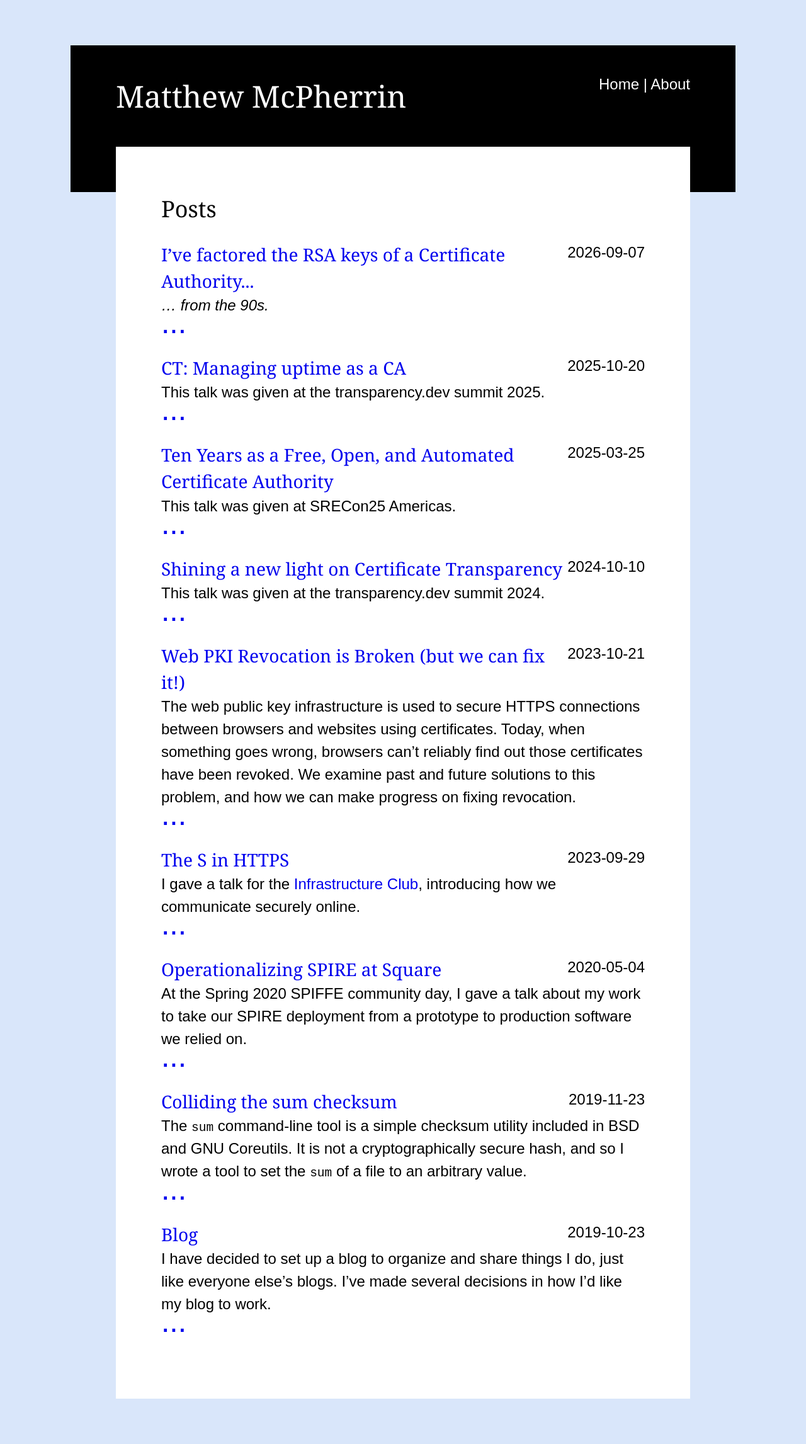
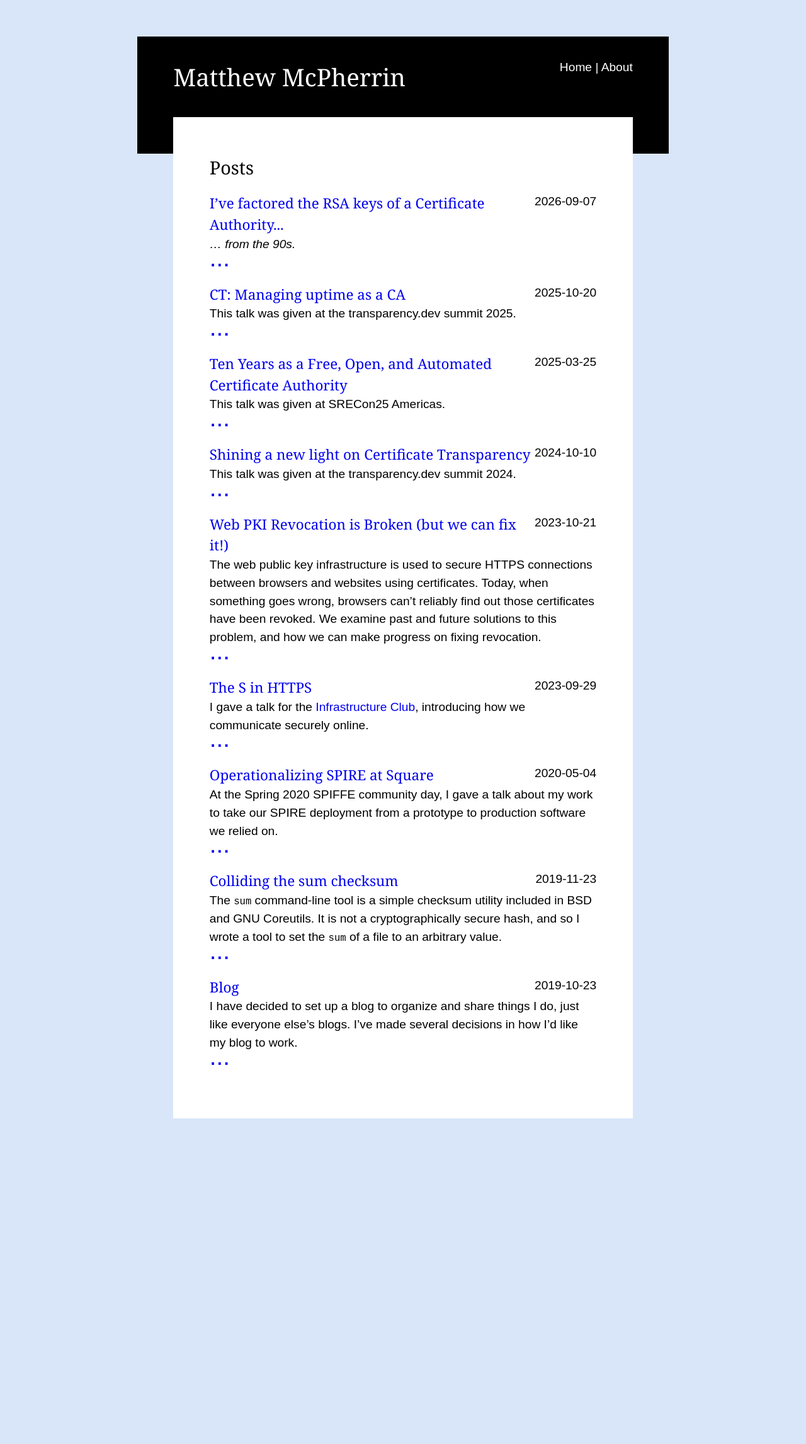
Before and after one commit to mcpherrinm/McPherrin.ca, a Jekyll site: the page built from index.html, in a window 1280 px wide. Shown: the whole page at 63% size. Built offline with Jekyll 4.4.1, drawn with Linux system fonts in a browser that asks for light colours; after the commit the page ends 1834 px from its top, so only the background shows below that.

Commit message:
I've been staring at my blog a lot and decided to shrink the font size

```diff
--- a/assets/css/styles.css
+++ b/assets/css/styles.css
@@ -5,7 +5,7 @@ html, body {
 }
 
 body {
-  font-size: 1.5em; /* Larger base font size */
+  font-size: 1.2em; /* Larger base font size */
   background-color: #d9e6fa; /* Blue background */
 }
 
```
